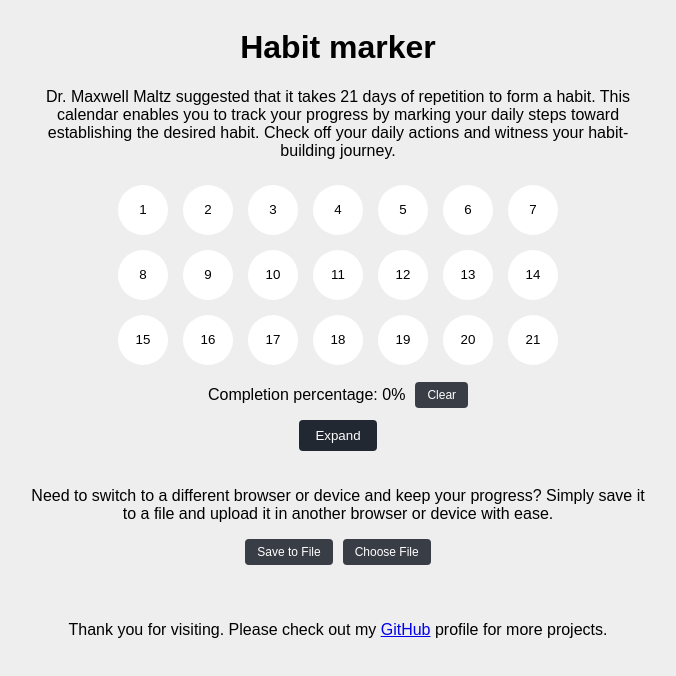
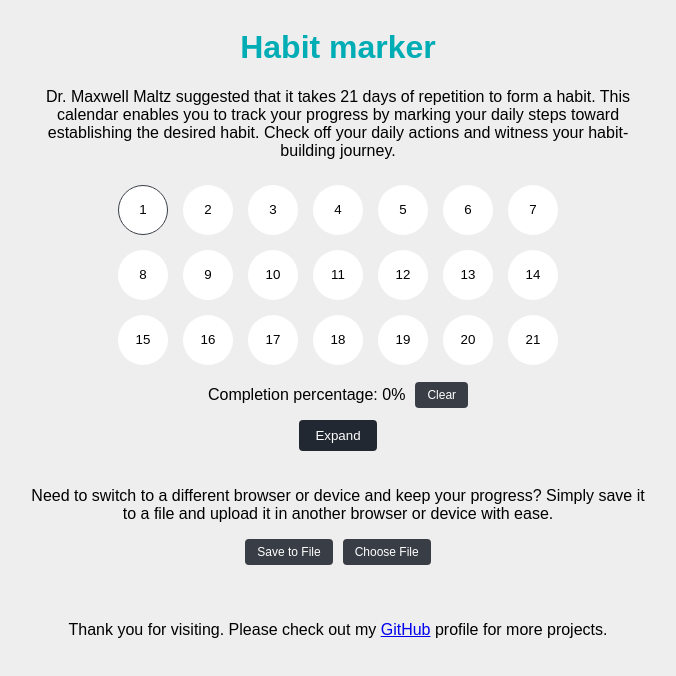
Before and after one commit to tautminas/habit-marker, a React (Vite) app: page / in a window 1280 px wide. In both pictures the pointer is over the button 445 px from the left and 209 px from the top of the page. Shown: the top 676 px of the page, without its empty margins (302-978 px from the left). Built offline with nearby package versions, Linux system fonts and the light colour scheme.

Commit message:
Add hover styles for the buttons

```diff
--- a/src/styles.css
+++ b/src/styles.css
@@ -1,6 +1,10 @@
 body {
   font-family: "Your Font Name", sans-serif;
   background-color: #eeeeee;
+}
+
+h1 {
+  color: #00adb5;
 }
 
 .expand-action,
@@ -47,6 +51,10 @@ body {
   outline: none;
   cursor: pointer;
   background-color: #fff;
+}
+
+.round-button:hover {
+  border: 1px solid #393e46;
 }
 
 .round-button.toggled::before,
```
